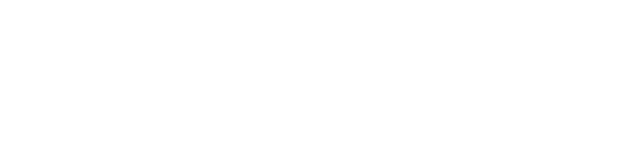
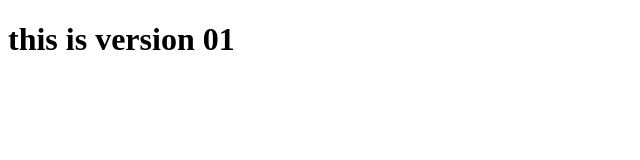
Before and after one commit to palpriyotosh/myrepo, a plain HTML site: page index.html in a window 1280 px wide. Shown: the whole page, without its empty margins (0-640 px from the left). Drawn offline with Linux system fonts and the light colour scheme.

Commit message:
thsi is version 1

```diff
--- a/index.html
+++ b/index.html
@@ -6,6 +6,8 @@
     <title>Document</title>
 </head>
 <body>
-
+    <h1>
+        this is version 01
+    </h1>
 </body>
 </html>
```
